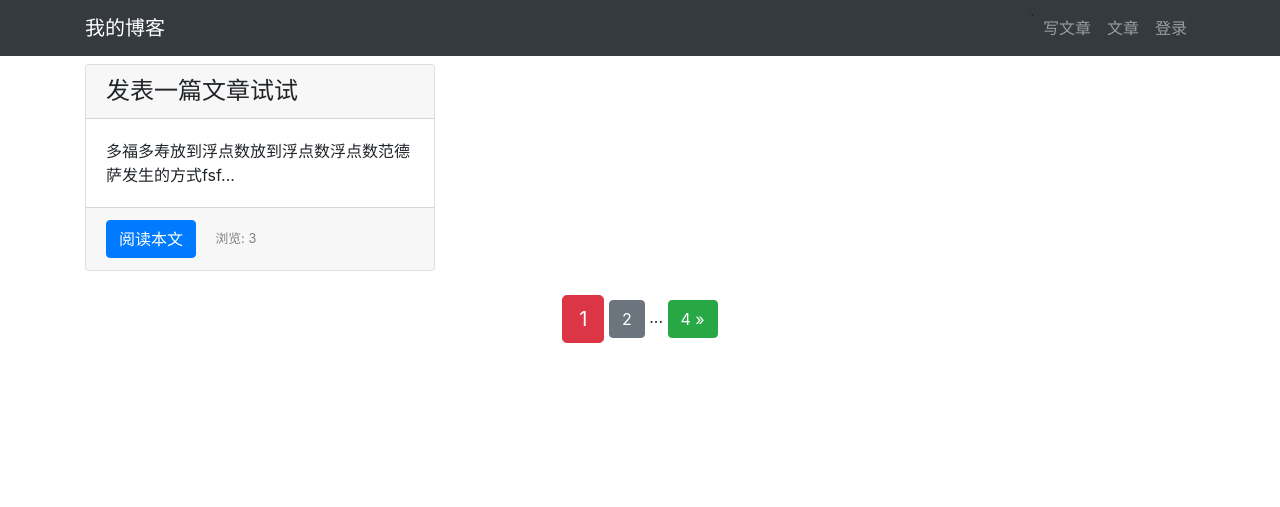
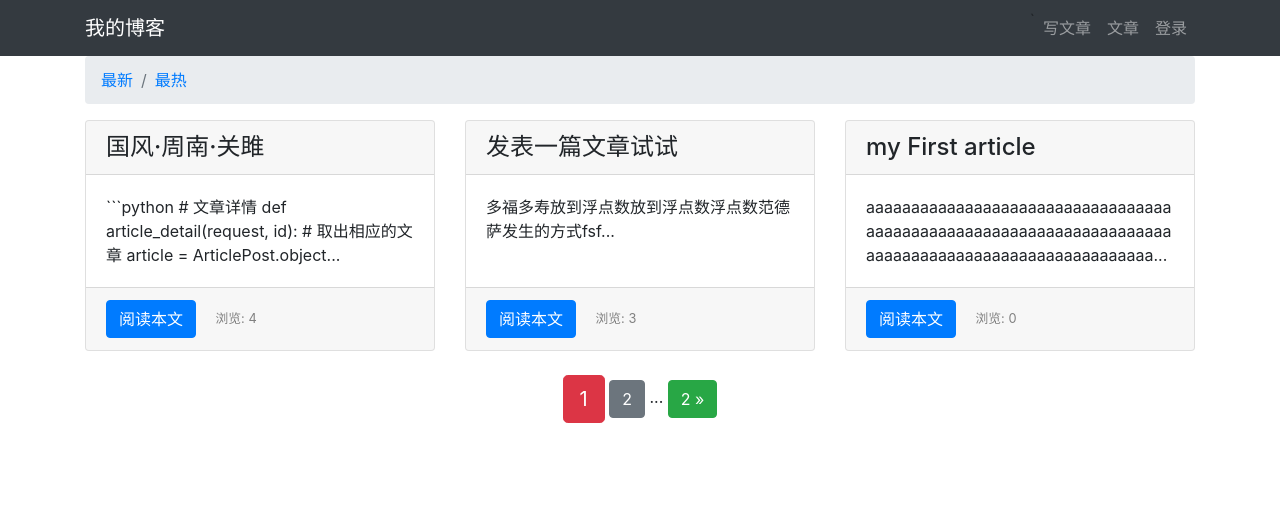
Before and after one commit to becauseoflife/My_blog, a Django app: page /article/article_list?order=total_views in a window 1280 px wide. Shown: the top 507 px of the page. Run offline with Django 3.2, Linux system fonts and the light colour scheme; data comes from the database, SQL or seed files in the repository; both versions use the stored data as it was after the commit; some libraries are stand-ins or nearby versions.

Commit message:
根据浏览量对最热文章排序

```diff
--- a/article/views.py
+++ b/article/views.py
@@ -24,10 +24,20 @@ from django.core.paginator import Paginator
 def article_list(request):
     # return HttpResponse('Hello World!');
     # 取出所有的文章
-    all_article = ArticlePost.objects.all()
+    # all_article = ArticlePost.objects.all()
+
+    # 根据GET请求中查询条件
+    # 返回不同排序的对象数组
+    if request.GET.get('order') == 'total_views':
+        all_article = ArticlePost.objects.all().order_by('-total_views')
+        order = 'total_views'
+    else:
+        all_article = ArticlePost.objects.all()
+        order = 'normal'
+
 
     # 每页显示 1 篇文章
-    pageinator = Paginator(all_article, 1)
+    pageinator = Paginator(all_article, 3)
     # 获取 URL 中的页码
     page = request.GET.get('page')
     # 将导航对象相应的页码内容返回给 articles
@@ -35,7 +45,8 @@ def article_list(request):
 
     # 需要传递给模板（templates）的对象
     context = {
-        'page_articles': page_articles
+        'page_articles': page_articles,
+        'order': order
     }
     # render 函数：载入模板 返回context对象
     return render(request, 'article/list.html', context)
--- a/templates/article/list.html
+++ b/templates/article/list.html
@@ -12,6 +12,21 @@
 
 <!-- 定义放置文章标题的div容器 -->
 <div class="container">
+    <nav aria-label="breadcrumb">
+        <ol class="breadcrumb">
+            <li class="breadcrumb-item">
+                <a href="{% url 'article:article_list' %}">
+                    最新
+                </a>
+            </li>
+            <li class="breadcrumb-item">
+                <a href="{% url 'article:article_list' %}?order=total_views">
+                    最热
+                </a>
+            </li>
+        </ol>
+    </nav>
+
     <div class="row mt-2">
 
         {% for article in page_articles %}
```
Also changed, not shown: db.sqlite3.
